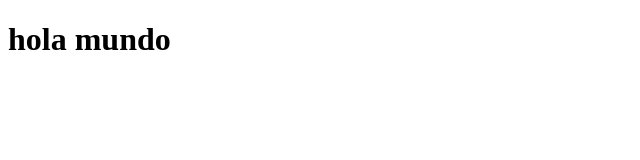
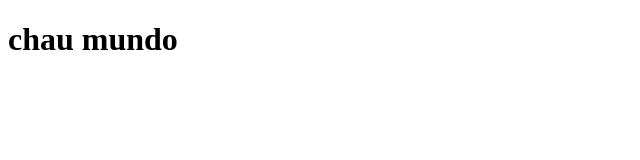
Before and after one commit to Manus-droid/repositorio-final, a plain HTML site: page index.html in a window 1280 px wide. Shown: the whole page, without its empty margins (0-640 px from the left). Drawn offline with Linux system fonts and the light colour scheme.

Commit message:
es otra rama esto

```diff
--- a/index.html
+++ b/index.html
@@ -6,6 +6,6 @@
     <title>Document</title>
 </head>
 <body>
-    <h1>hola mundo</h1>
+    <h1>chau mundo</h1>
 </body>
 </html>
```
